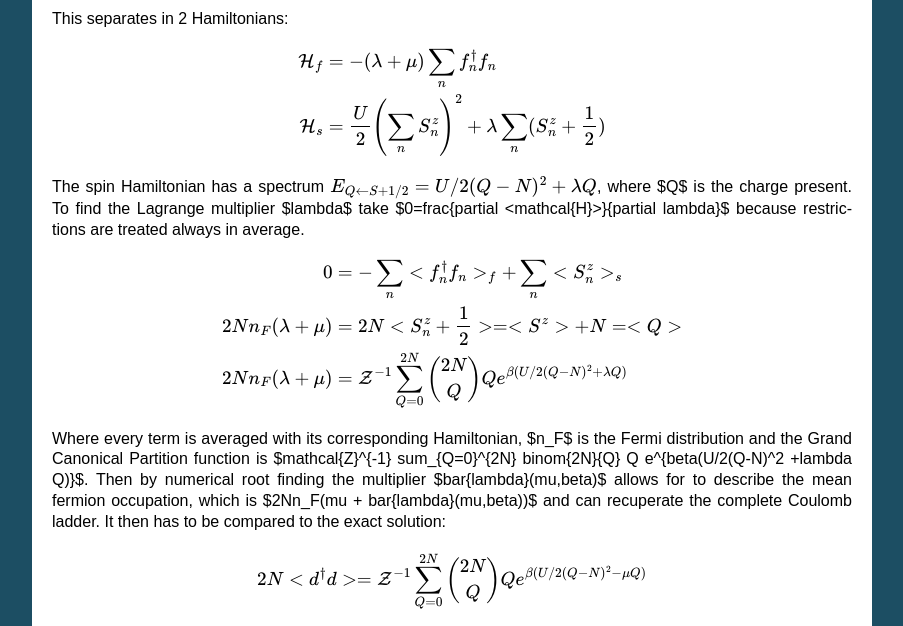
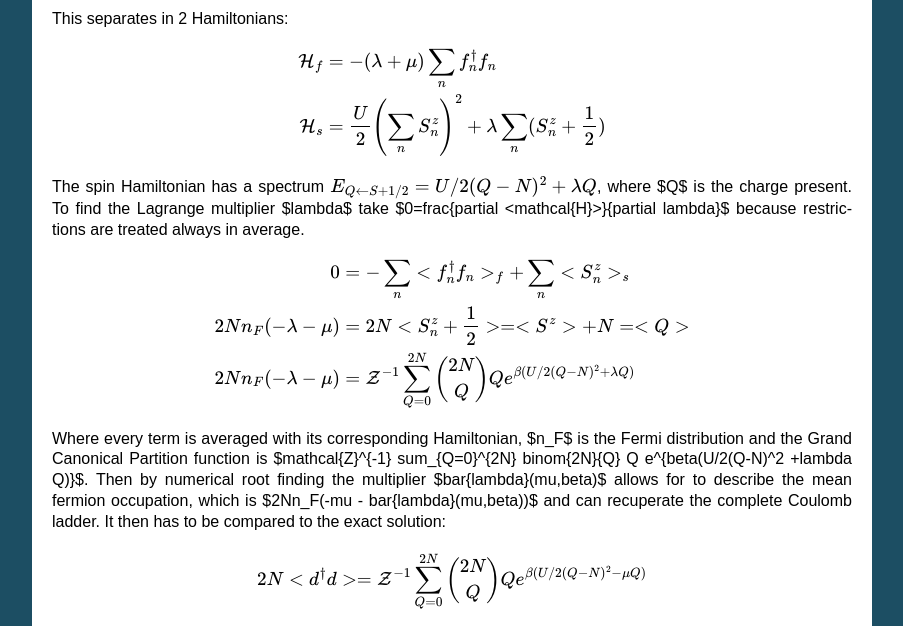
Before and after one commit to Titan-C/slaveparticles, a Sphinx documentation site: the page built from docs/slaveparticles.rst, in a window 1280 px wide and 900 px high, scrolled down 1110 px, cut to the strip 0-626 px from the top of the window. Shown: the whole strip, without its empty margins (198-1101 px from the left). Built offline with Sphinx 7.4.7, drawn with Linux system fonts in a browser that asks for light colours; formulas are drawn with MathJax 3; some of the changed text lies outside the part shown.

Commit message:
day of work 02-04-2014

```diff
--- a/docs/slaveparticles.rst
+++ b/docs/slaveparticles.rst
@@ -74,8 +74,8 @@ $0=\frac{\partial <\mathcal{H}>}{\partial \lambda}$ because restrictions are tre
 
 .. math::
    0 &=-\sum_{n} < f_n^\dagger f_n>_f + \sum_{n} <S_n^z>_s \\
-   2Nn_F(\lambda +\mu) &= 2N<S_n^z + \frac{1}{2}> = <S^z> + N = <Q> \\
-   2Nn_F(\lambda +\mu) &=
+   2Nn_F(-\lambda -\mu) &= 2N<S_n^z + \frac{1}{2}> = <S^z> + N = <Q> \\
+   2Nn_F(-\lambda -\mu) &=
    \mathcal{Z}^{-1} \sum_{Q=0}^{2N} \binom{2N}{Q} Q e^{\beta(U/2(Q-N)^2 +\lambda Q)}
 
 
@@ -84,7 +84,7 @@ distribution and the Grand Canonical Partition function is
 $\mathcal{Z}^{-1} \sum_{Q=0}^{2N} \binom{2N}{Q} Q e^{\beta(U/2(Q-N)^2 +\lambda Q)}$.
 Then by numerical root finding the
 multiplier $\bar{\lambda}(\mu,\beta)$ allows for to describe the mean fermion occupation,
-which is $2Nn_F(\mu + \bar{\lambda}(\mu,\beta))$ and can recuperate the complete Coulomb ladder. It
+which is $2Nn_F(-\mu - \bar{\lambda}(\mu,\beta))$ and can recuperate the complete Coulomb ladder. It
 then has to be compared to the exact solution:
 
 .. math::
@@ -171,11 +171,12 @@ Here the mean field $h_m$ has to be determined self-consistently from:
 
 .. math:: h_m = -2zJ^{eff}_m<S^x_{m\sigma}> = 4<S^x_{m\sigma}>\frac{1}{N_s}\sum_k \epsilon_{km}<f^\dagger_{km\sigma}f_{km\sigma}>
 
-but can't trust this equation, where $\epsilon_{km}=-t_m/(z?)\sum_{i,nn(j)}e^{\vec{k}(\vec{i}-\vec{j})}$
+where $z$ is the coordination number, $\epsilon_{km}=-t_m\sum_{\{\vec{a}\}}e^{\vec{k}\cdot\vec{a}}$
+with $\{\vec{a}\}$ the set of vectors to the nearest neighbors
 
 The effective fermion hamiltonian is
 
-.. math:: \mathcal{H}^f_{eff} = &\sum_{km\sigma} (-t_m^{eff} \sum_{a} e^{i\vec{k}\cdot\vec{a}} - \lambda_m) f^\dagger_{km\sigma}f_{km\sigma} \\
+.. math:: \mathcal{H}^f_{eff} = &\sum_{km\sigma} (-t_m^{eff} \sum_{\{\vec{a}\}} e^{i\vec{k}\cdot\vec{a}} - \lambda_m) f^\dagger_{km\sigma}f_{km\sigma} \\
    &\sum_{km\sigma} (Z_m\epsilon_{mk} - \lambda_m) f^\dagger_{km\sigma}f_{km\sigma}
 
 where $Z_m=4<S^x_{im\sigma}>^2$ is the quasiparticle weight.
```
